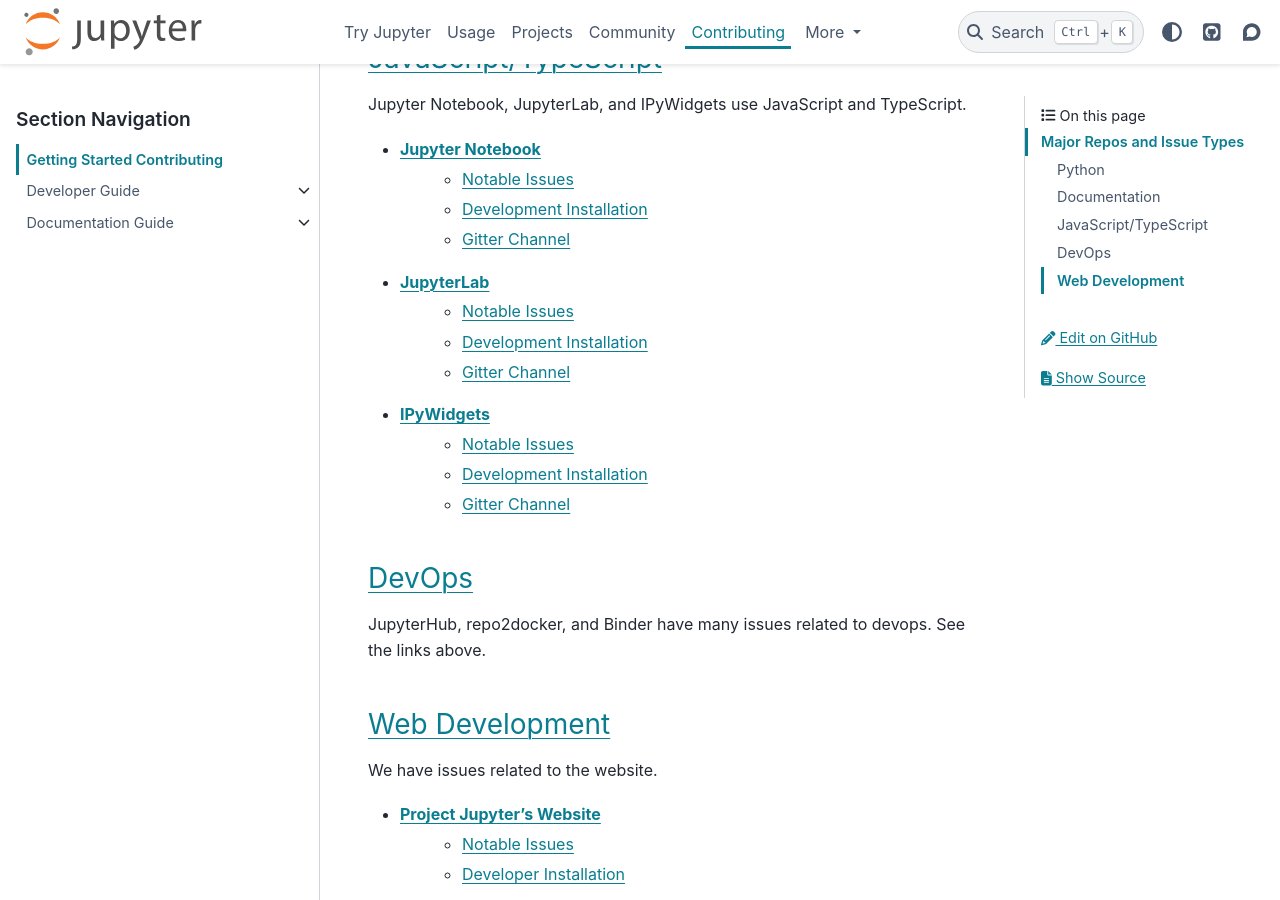
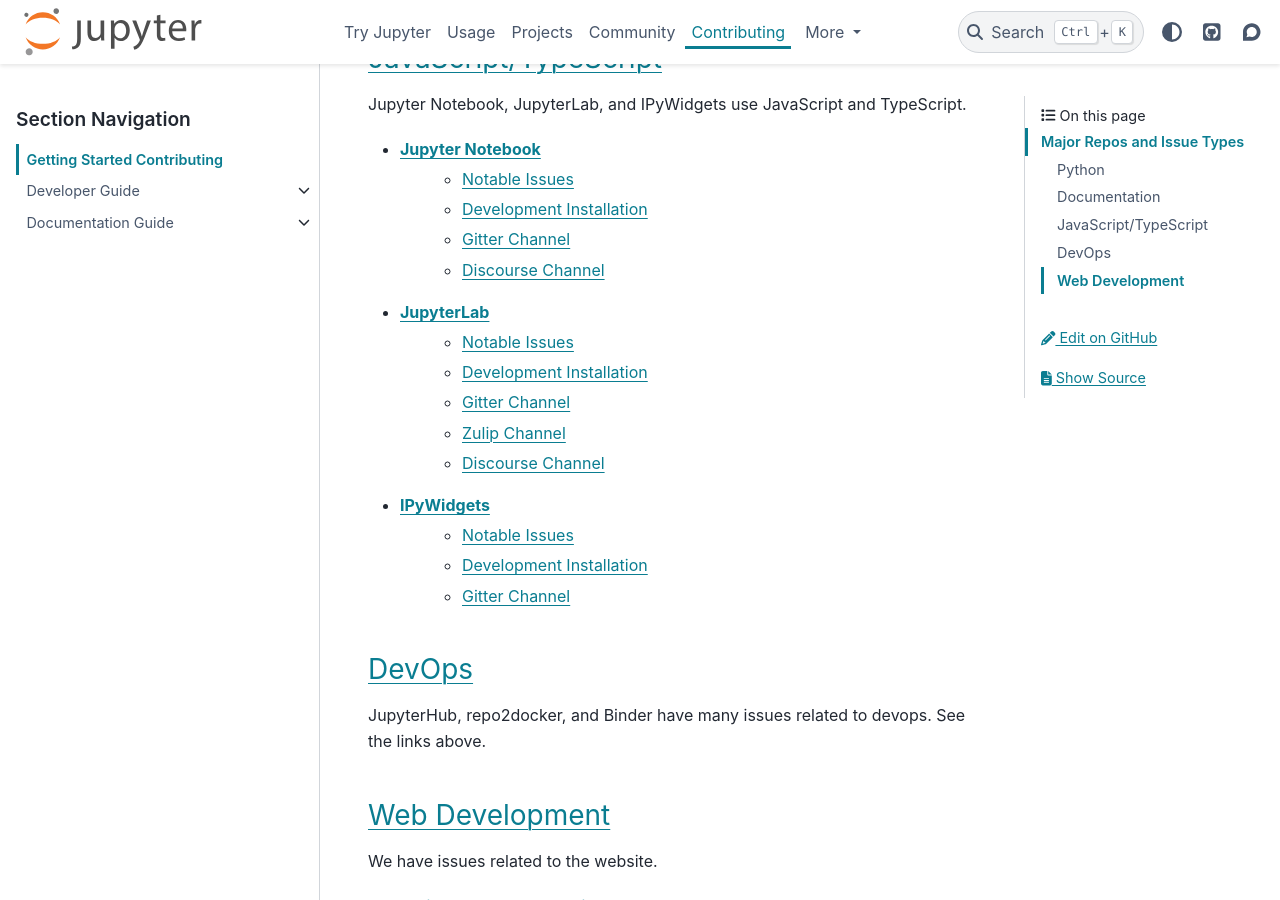
Before and after one commit to jupyter/jupyter, a Sphinx documentation site: the page built from docs/source/contributing/start-contributing.rst, in a window 1280 px wide and 900 px high, scrolled down 1835 px. Built offline with Sphinx 7.4.7 and the PyData theme 0.15.4, drawn with Linux system fonts in a browser that asks for light colours; pages that are not in the unit, such as notebooks, are missing from menus.

Commit message:
Added Discourse and Zulip

```diff
--- a/docs/source/contributing/start-contributing.rst
+++ b/docs/source/contributing/start-contributing.rst
@@ -33,6 +33,7 @@
     * `Notable Issues <https://github.com/ipython/ipython/issues?q=is%3Aissue+is%3Aopen+label%3A%22good+first+issue%22>`__
     * `Development Installation <https://github.com/ipython/ipython#development-and-instant-running>`__
     * `Gitter Channel <https://gitter.im/ipython/ipython>`__
+
 * `nbgrader <https://github.com/jupyter/nbgrader>`__
     * `Notable Issues <https://github.com/jupyter/nbgrader/issues?q=is%3Aissue+is%3Aopen+label%3A%22good+first+issue%22>`__
     * `Development Installation <https://nbgrader.readthedocs.io/en/latest/contributor_guide/installation_developer.html>`__
@@ -64,10 +65,13 @@
     * `Notable Issues <https://github.com/jupyter/notebook/issues?q=is%3Aissue+is%3Aopen+label%3A%22good+first+issue%22>`__
     * `Development Installation <https://github.com/jupyter/notebook/blob/master/CONTRIBUTING.md>`__
     * `Gitter Channel <https://gitter.im/jupyter/notebook>`__
+    * `Discourse Channel <https://discourse.jupyter.org/c/notebook/31>`__
 * `JupyterLab <https://github.com/jupyterlab/jupyterlab>`__
     * `Notable Issues <https://github.com/jupyterlab/jupyterlab/issues?q=is%3Aopen+is%3Aissue+label%3A%22help+wanted%22>`__
     * `Development Installation <https://github.com/jupyterlab/jupyterlab/blob/master/CONTRIBUTING.md>`__
     * `Gitter Channel <https://gitter.im/jupyterlab/jupyterlab>`__
+    * `Zulip Channel <https://jupyter.zulipchat.com/#narrow/channel/469762-jupyterlab/topic>`__
+    * `Discourse Channel <https://discourse.jupyter.org/c/jupyterlab/17>`__
 * `IPyWidgets <https://github.com/jupyter-widgets/ipywidgets>`__
     * `Notable Issues <https://github.com/jupyter-widgets/ipywidgets/issues?q=is%3Aissue+is%3Aopen+label%3A%22good+first+issue%22>`__
     * `Development Installation <https://ipywidgets.readthedocs.io/en/latest/dev_install.html>`__
```
